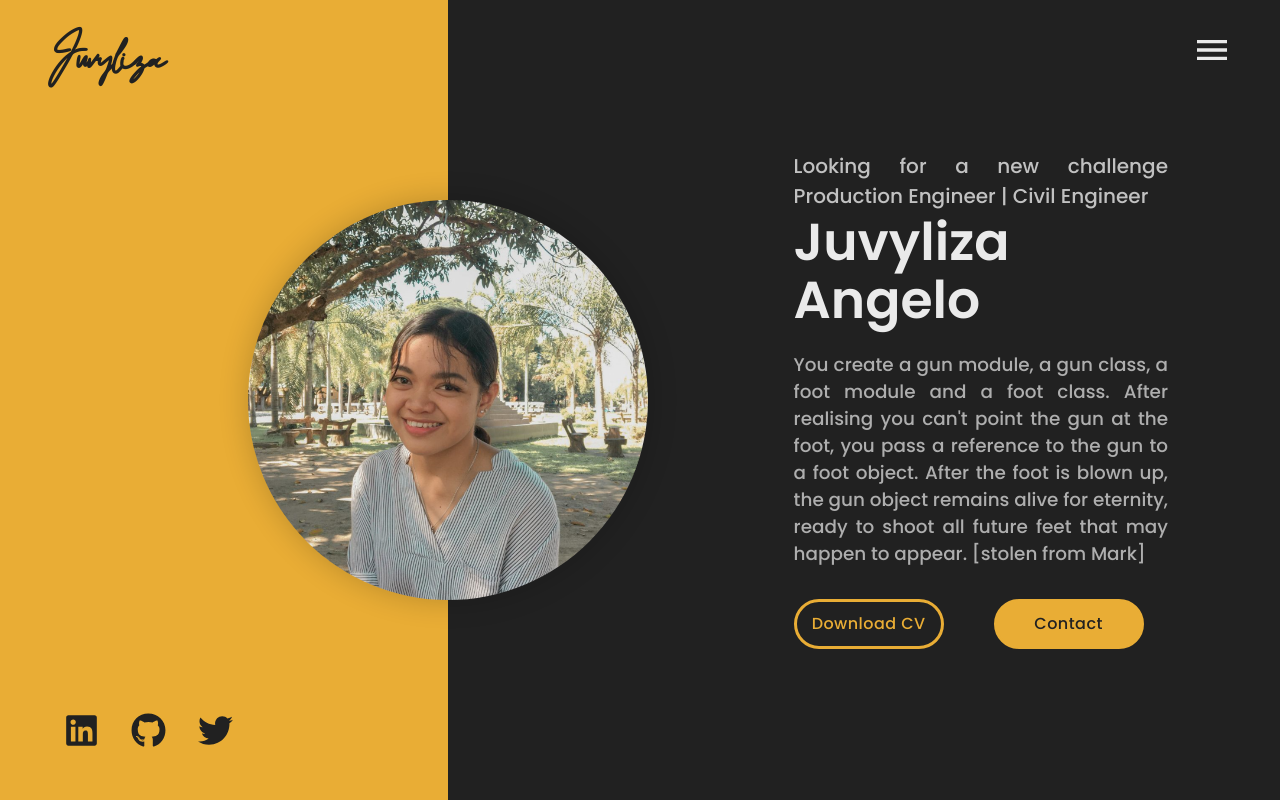
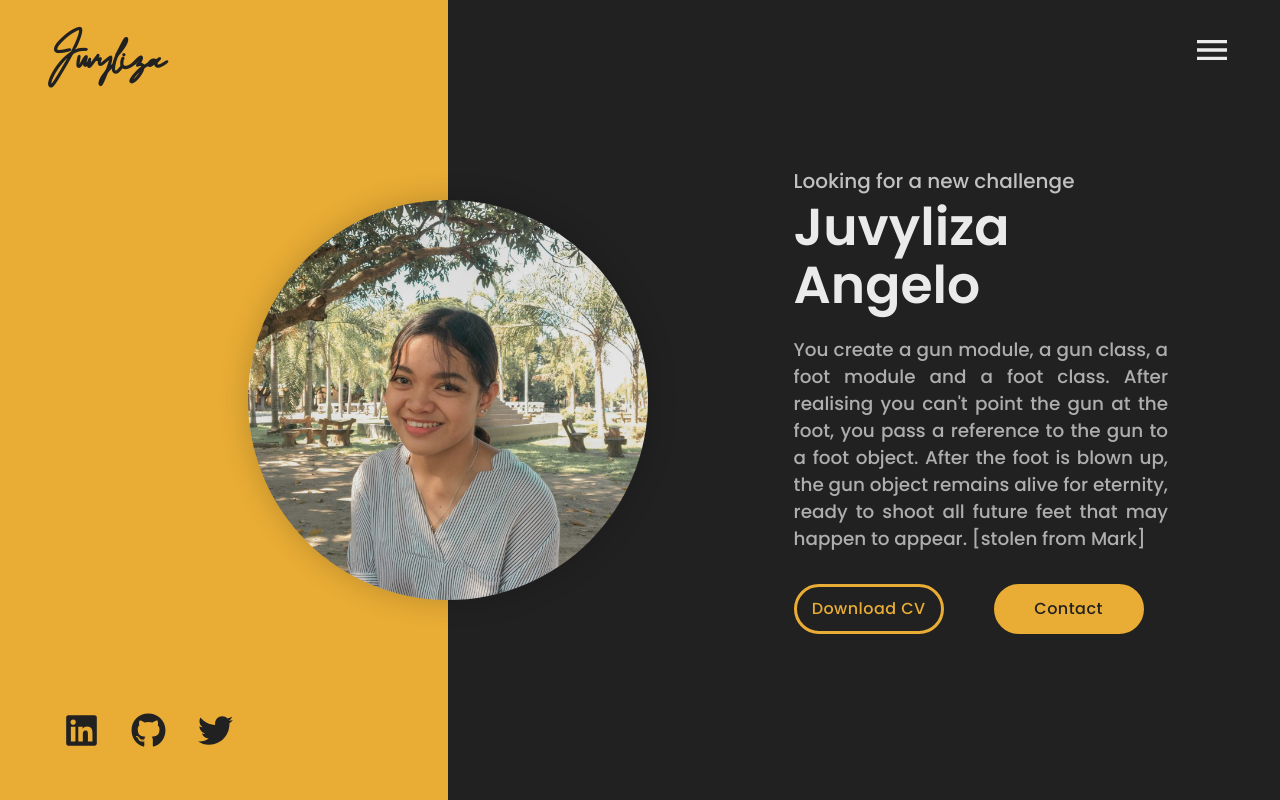
Before and after one commit to juvylizaangelo/juvylizaangelo.github.io, a React (Create React App) app: page / in a window 1280 px wide. Shown: the top 800 px of the page. Built offline with nearby package versions, Linux system fonts and the light colour scheme; a web font is replaced by a local one.

Commit message:
Update headerData.js

```diff
--- a/src/data/headerData.js
+++ b/src/data/headerData.js
@@ -3,7 +3,7 @@ import img from '../assets/png/profileimg.png'
 
 export const headerData = {
     name: 'Juvyliza Angelo',
-    title: "Looking for a new challenge \nProduction Engineer | Civil Engineer",
+    title: "Looking for a new challenge",
     desciption: "You create a gun module, a gun class, a foot module and a foot class. After realising you can't point the gun at the foot, you pass a reference to the gun to a foot object. After the foot is blown up, the gun object remains alive for eternity, ready to shoot all future feet that may happen to appear. [stolen from Mark] ",
     image: img,
     resumePdf: Juvyliza_Resume
```
